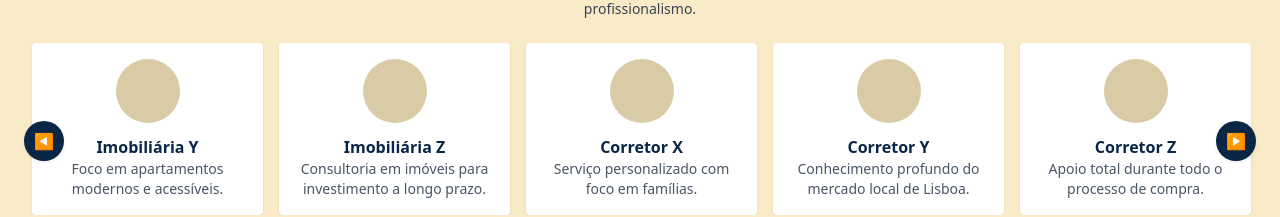
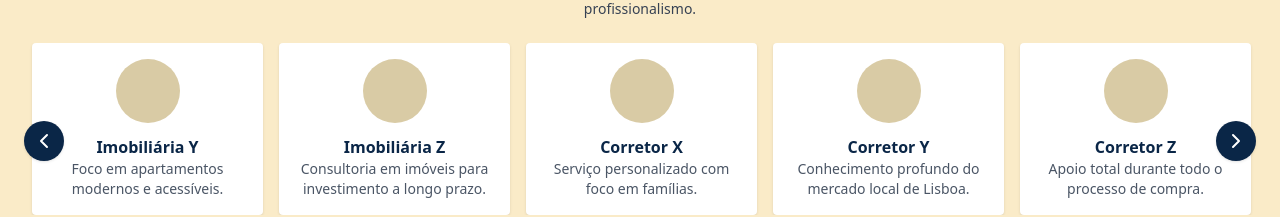
Before and after one commit to DEISI-ULHT-TFC-2024-25/TFC-DEISI2043-IMOinvestor_Frontend, a React (Vite) app in the folder imoinvestidor/: page / in a window 1280 px wide. Shown: the part 2307-2524 px from the top of the page. Built offline with nearby package versions, Linux system fonts and the light colour scheme.

Commit message:
Style changes

```diff
--- a/imoinvestidor/src/components/SliderWrapper.jsx
+++ b/imoinvestidor/src/components/SliderWrapper.jsx
@@ -1,23 +1,24 @@
 import PropTypes from 'prop-types';
 import Slider from 'react-slick';
+import { ChevronLeft, ChevronRight } from "lucide-react";
 
 const PrevArrow = ({ onClick }) => (
   <button
     onClick={onClick}
-    className="hidden md:flex absolute left-0 top-1/2 -translate-y-1/2 z-10 bg-[#0A2647] text-white w-10 h-10 rounded-full items-center justify-center shadow hover:bg-[#133c7b]"
+    className="hidden md:flex absolute left-0 top-1/2 -translate-y-1/2 z-10 bg-[#0A2647] text-white w-10 h-10 rounded-full items-center justify-center shadow hover:bg-[#133c7b] p-2"
     aria-label="Anterior"
   >
-    ◀
+    <ChevronLeft size={24} />
   </button>
 );
 
 const NextArrow = ({ onClick }) => (
   <button
     onClick={onClick}
-    className="hidden md:flex absolute right-0 top-1/2 -translate-y-1/2 z-10 bg-[#0A2647] text-white w-10 h-10 rounded-full items-center justify-center shadow hover:bg-[#133c7b]"
+    className="hidden md:flex absolute right-0 top-1/2 -translate-y-1/2 z-10 bg-[#0A2647] text-white w-10 h-10 rounded-full items-center justify-center shadow hover:bg-[#133c7b] p-2"
     aria-label="Próximo"
   >
-    ▶
+    <ChevronRight size={24} />
   </button>
 );
 
```
